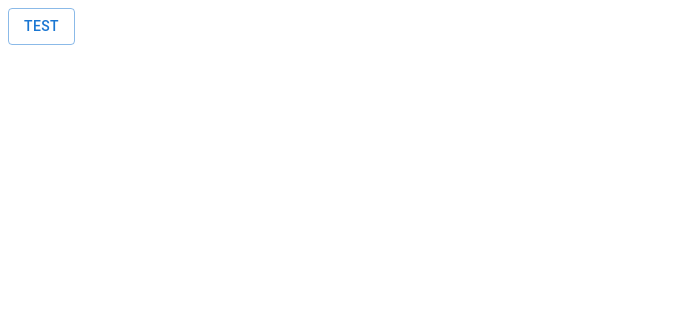
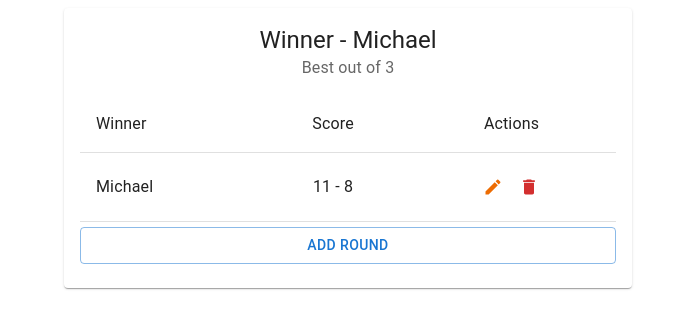
Before and after one commit to DominikDolphin/squash_tracker, a React (Vite) app: page / in a window 1280 px wide. Shown: the top 328 px of the page, without its empty margins (0-688 px from the left). Built offline with nearby package versions, Linux system fonts and the light colour scheme.

Commit message:
Created card template for Matches

```diff
--- a/package.json
+++ b/package.json
@@ -12,6 +12,7 @@
   "dependencies": {
     "@emotion/react": "^11.11.3",
     "@emotion/styled": "^11.11.0",
+    "@mui/icons-material": "^5.15.11",
     "@mui/material": "^5.15.11",
     "react": "^18.2.0",
     "react-dom": "^18.2.0"
--- a/src/App.jsx
+++ b/src/App.jsx
@@ -1,11 +1,80 @@
-import { Button } from '@mui/material'
+import {
+  Button,
+  Container,
+  Grid,
+  Card,
+  CardContent,
+  Typography,
+  CardHeader,
+  Table,
+  TableBody,
+  TableRow,
+  TableCell,
+  TableHead,
+} from "@mui/material";
+import IconButton from "@mui/material/IconButton";
+import { Delete, Edit } from "@mui/icons-material";
+function App() {
 
-function App() {
   return (
     <>
-      <Button variant="outlined">Test</Button>
+      <Container>
+        <Grid container spacing={2}>
+          <Grid item xs={12} sm={6}>
+            <Card>
+              <CardHeader
+                title="Winner - Michael"
+                subheader="Best out of 3"
+                style={{ paddingBottom: "0px", textAlign: "center" }}
+              />
+              <CardContent style={{ PaddingTop: "0px" }}>
+                <Table>
+                  <TableHead>
+                    <TableRow>
+                      <TableCell>
+                        <Typography variant="body1">Winner</Typography>
+                      </TableCell>
+                      <TableCell align="center">
+                        <Typography variant="body1">Score</Typography>
+                      </TableCell>
+                      <TableCell align="center">
+                        <Typography variant="body1">Actions</Typography>
+                      </TableCell>
+                    </TableRow>
+                  </TableHead>
+                  <TableBody>
+                    <TableRow>
+                      <TableCell>
+                        <Typography variant="body1">Michael</Typography>
+                      </TableCell>
+                      <TableCell align="center">
+                        <Typography variant="body1">11 - 8</Typography>
+                      </TableCell>
+                      <TableCell align="center">
+                        <IconButton aria-label="edit" color="warning">
+                          <Edit fontSize="small" />
+                        </IconButton>
+                        <IconButton aria-label="delete" color="error">
+                          <Delete fontSize="small" />
+                        </IconButton>
+                      </TableCell>
+                    </TableRow>
+                  </TableBody>
+                </Table>
+                <Button
+                  variant="outlined"
+                  fullWidth
+                  style={{ marginTop: "5px" }}
+                >
+                  Add Round
+                </Button>
+              </CardContent>
+            </Card>
+          </Grid>
+        </Grid>
+      </Container>
     </>
-  )
+  );
 }
 
-export default App
+export default App;
```
Also changed, not shown: 1 other file (tests, documents, lock files or other folders).
